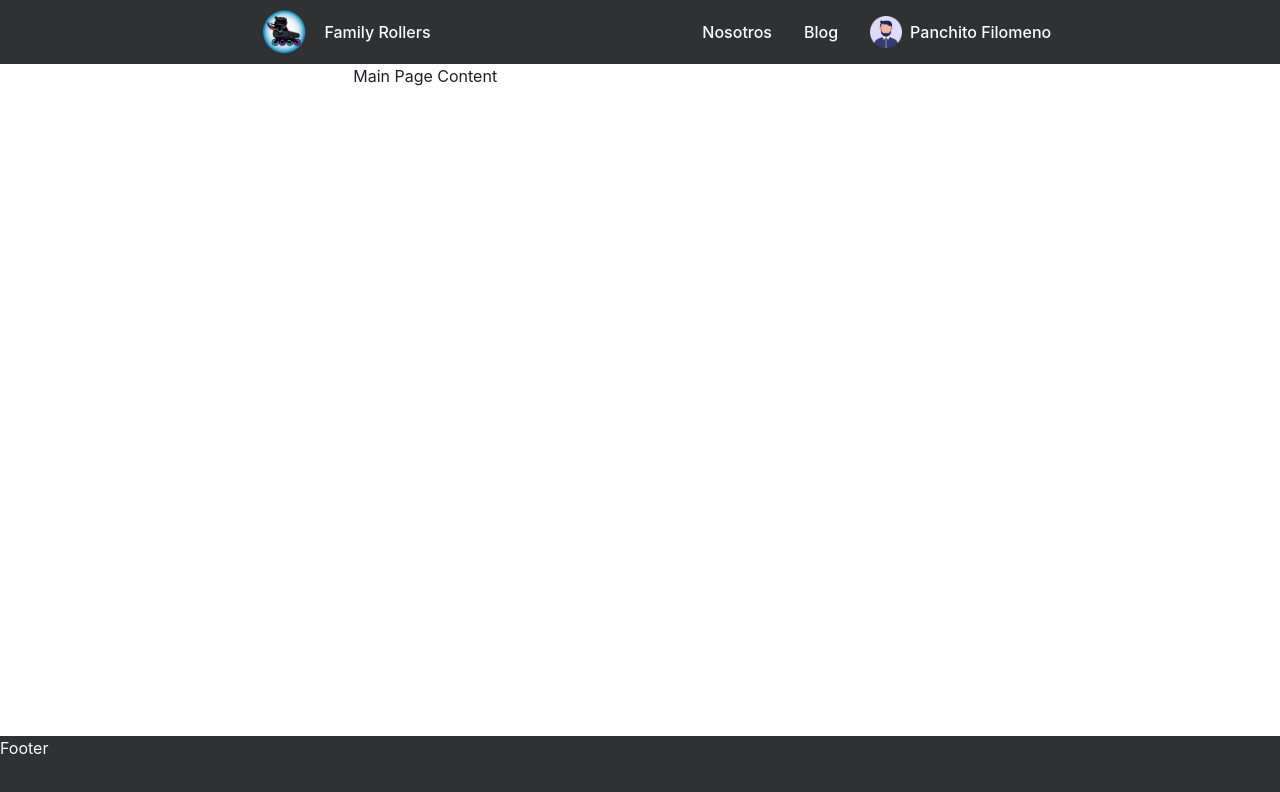
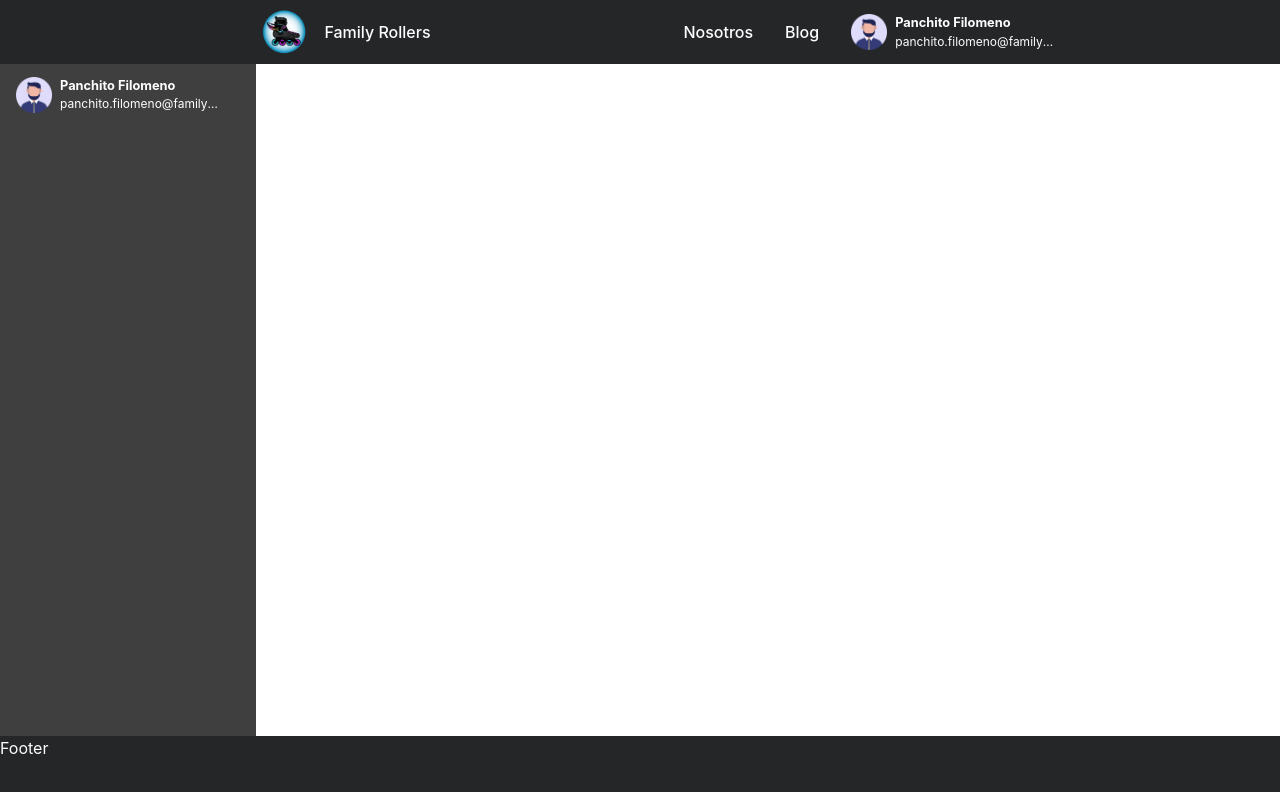
Before and after one commit to family-rollers-slw/progress-tracking-app, a React (Vite) app in the folder client/: page / in a window 1280 px wide. Both pictures are taken after a click on the button "Iniciar Sesión". Shown: the top 792 px of the page. Built offline with nearby package versions, Linux system fonts and the light colour scheme.

Commit message:
add sidebar menu

```diff
--- a/client/src/assets/themes/components/button.tsx
+++ b/client/src/assets/themes/components/button.tsx
@@ -8,7 +8,7 @@ const Button: ComponentStyleConfig = {
 			color: "brand.accent.200",
 			_hover: {
 				bg: "brand.accent.50",
-				color: "brand.primary",
+				color: "brand.primary.800",
 			},
 			_active: {
 				bg: "transparent",
--- a/client/src/assets/themes/default.tsx
+++ b/client/src/assets/themes/default.tsx
@@ -4,7 +4,18 @@ import Button from "./components/button";
 const theme: ThemeOverride = {
 	colors: {
 		brand: {
-			primary: "#303133", // Dark Gray
+			primary: {
+				50: "#f2f2f8",
+				100: "#d8d8da",
+				200: "#bfbfbf",
+				300: "#a5a5a5",
+				400: "#8b8b8b",
+				500: "#727272",
+				600: "#585859",
+				700: "#3f3f40",
+				800: "#252627",
+				900: "#040f0f",
+			},
 			secondary: "#050505", // Black
 			accent: {
 				50: "#dbfaff",
--- a/client/src/components/Menu/index.tsx
+++ b/client/src/components/Menu/index.tsx
@@ -15,27 +15,13 @@ import {
 import { logo, user as userImage } from "assets/images";
 import { HamburgerIcon } from "@chakra-ui/icons";
 import useStore from "hooks/store/useStore";
+import UserAvatar from "components/UserAvatar";
 
 const Menu = () => {
 	const { isOpen, onToggle } = useDisclosure();
 	const isMobile = useBreakpointValue({ base: true, md: false });
 	const direction = isMobile ? "column" : "row";
-	const [user, setUser, clearUser] = useStore((state) => [
-		state.user,
-		state.setUser,
-		state.clearUser,
-	]);
-
-	const renderLoggedUser = () => (
-		<Link href="#" onClick={clearUser}>
-			<Flex alignItems="center" gap="0.5rem">
-				<Image src={user?.src} boxSize="2rem" />
-				<Box whiteSpace="nowrap">
-					{user?.name} {user?.lastName}
-				</Box>
-			</Flex>
-		</Link>
-	);
+	const [user, setUser] = useStore((state) => [state.user, state.setUser]);
 
 	const renderLoginOptions = () => (
 		<Flex direction={direction} gap="1rem">
@@ -66,7 +52,7 @@ const Menu = () => {
 			p={isMobile ? "1rem" : ""}>
 			<Link href="#">Nosotros</Link>
 			<Link href="#">Blog</Link>
-			{user ? renderLoggedUser() : renderLoginOptions()}
+			{user ? <UserAvatar /> : renderLoginOptions()}
 		</Flex>
 	);
 
@@ -76,7 +62,7 @@ const Menu = () => {
 
 	return (
 		<Flex
-			bg="brand.primary"
+			bg="brand.primary.800"
 			color="brand.neutral"
 			fontWeight="medium"
 			direction="column"
--- /dev/null
+++ b/client/src/components/SidebarMenu/index.tsx
@@ -0,0 +1,25 @@
+import React from "react";
+import { Flex } from "@chakra-ui/react";
+import UserAvatar from "components/UserAvatar";
+import useStore from "hooks/store/useStore";
+
+const SidebarMenu = () => {
+	const user = useStore((state) => state.user);
+	if (!user) {
+		return null;
+	}
+	return (
+		<Flex
+			bg="brand.primary.700"
+			color="brand.neutral"
+			px="1rem"
+			py="0.75rem"
+			w="16rem">
+			<UserAvatar />
+		</Flex>
+	);
+};
+
+SidebarMenu.propTypes = {};
+
+export default SidebarMenu;
--- /dev/null
+++ b/client/src/components/UserAvatar/index.tsx
@@ -0,0 +1,35 @@
+import React from "react";
+import { Box, Flex, Image, Link } from "@chakra-ui/react";
+import useStore from "hooks/store/useStore";
+
+const UserAvatar = () => {
+	const [user, clearUser] = useStore((state) => [
+		state.user,
+		state.clearUser,
+	]);
+	const { name, lastName, src, email } = user ?? {};
+	return (
+		<Link href="#" onClick={clearUser} fontSize="0.8rem" maxW="16rem">
+			<Flex alignItems="center" gap="0.5rem">
+				<Image src={src} boxSize="2.25rem" />
+				<Box w="10rem">
+					<Box whiteSpace="nowrap" fontWeight="bold">
+						{name} {lastName}
+					</Box>
+					<Box
+						fontWeight="normal"
+						fontSize="0.75rem"
+						textOverflow="ellipsis"
+						overflow="hidden"
+						whiteSpace="nowrap">
+						{email}
+					</Box>
+				</Box>
+			</Flex>
+		</Link>
+	);
+};
+
+UserAvatar.propTypes = {};
+
+export default UserAvatar;
--- a/client/src/views/FamilyRollers/index.tsx
+++ b/client/src/views/FamilyRollers/index.tsx
@@ -1,13 +1,16 @@
 import React, { FC } from "react";
-import { Grid, Container, Box } from "@chakra-ui/react";
+import { Grid, Box, Flex } from "@chakra-ui/react";
 import Menu from "components/Menu";
+import SidebarMenu from "components/SidebarMenu";
 
 const FamilyRollers: FC = () => {
 	return (
 		<Grid templateRows="auto 1fr 4rem" height="100vh">
 			<Menu />
-			<Container>Main Page Content</Container>
-			<Box bg="brand.primary" color="brand.neutral">
+			<Flex>
+				<SidebarMenu />
+			</Flex>
+			<Box bg="brand.primary.800" color="brand.neutral">
 				Footer
 			</Box>
 		</Grid>
```
